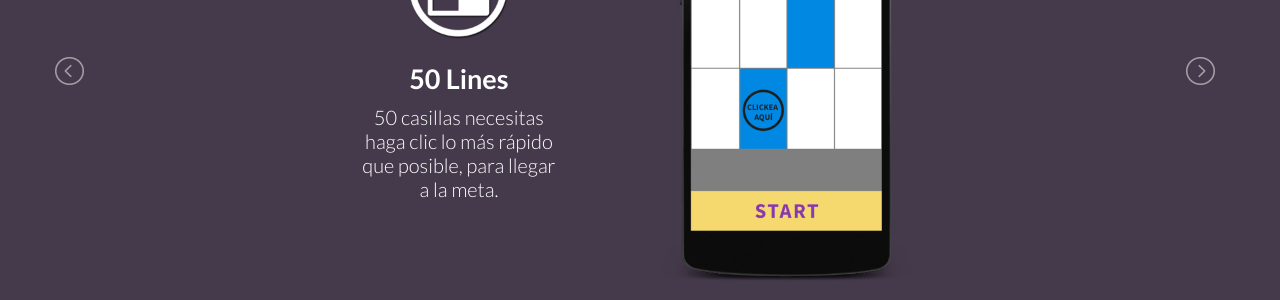
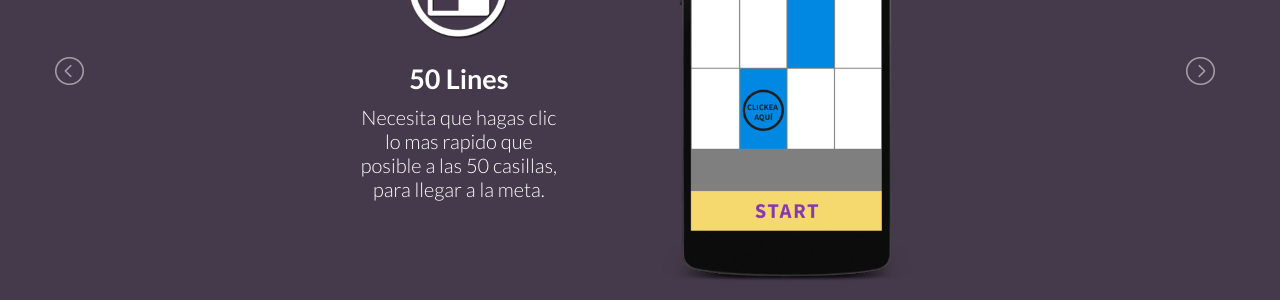
Before and after one commit to kazong/kazong.github.io, a Jekyll site: the page built from es/index.html, in a window 1280 px wide. Shown: the part 1339-1639 px from the top of the page. Built offline with Jekyll 4.4.1, drawn with Linux system fonts in a browser that asks for light colours.

Commit message:
Update games.yml

```diff
--- a/_data/es/games.yml
+++ b/_data/es/games.yml
@@ -2,7 +2,7 @@
 
 - {
     name: "50 Lines",
-    description: "50 casillas necesitas haga clic lo más rápido que posible, para llegar a la meta.",
+    description: "Necesita que hagas clic lo mas rapido que posible a las 50 casillas, para llegar a la meta.",
     teaser: "Ponga a prueba tu reacción y destreza. Un mini juego de habilidad donde cada milisegundo esta importante",
     screenshot: "lang/es/50lines.png",
     icon: {
@@ -12,7 +12,7 @@
 }
 - {
     name: "Number Burst",
-    description: "La secuencia de números se debe buscar! Pone tu habilidades de pensamiento a la prueba y mostrar a la otra.",
+    description: "Se debe buscar la secuencia de números! Pone tu habilidades de pensamiento a la prueba y mostrar a la otra.",
     teaser: "Haga clic en la secuencia de números. Entrenar la mente es aún más divertido con Kazong BRAIN TRAINER.",
     screenshot: "lang/es/burst.png",
     icon: {
@@ -52,7 +52,7 @@
 }
 - {
     name: "Banderas Quiz",
-    description: "¿Conoce las banderas del mundo?",
+    description: "¿Conoces las banderas del mundo?",
     teaser: "Adivinar las banderas de los países del mundo. Conoce las banderas de los países exóticos tales como Belice o Sri Lanka.",
     screenshot: "lang/es/flags.png",
     icon: {
@@ -72,7 +72,7 @@
 }
 - {
     name: "MatchUP",
-    description: "El éxito en cualquier vivero. Pero cuidado, que aquí quiere que su enemigo para ser más rápido de lo que!",
+    description: "El éxito en cualquier vivero pero cuidad, aqui tu enemigo quiere ser mas rapido que tu!",
     teaser: "Revelar las tarjetas de memory y recordar las imágenes. El objetivo: como pequeños movimientos como sea necesario.",
     screenshot: "lang/es/memory.png",
     icon: {
@@ -82,7 +82,7 @@
 }
 - {
     name: "Correcto o Falso?",
-    description: "Decidir rápidamente si la afirmación es cierta o no! No siempre es fácil.",
+    description: "Decides rápidamente si la afirmación es cierta o no! No siempre es fácil.",
     teaser: "Sé rápido y decidir si la afirmación es correcto o falso! Hechos asombrosos de los más diversos temas prueba tu conocimiento general.",
     screenshot: "lang/es/truefalse.png",
     icon: {
```
